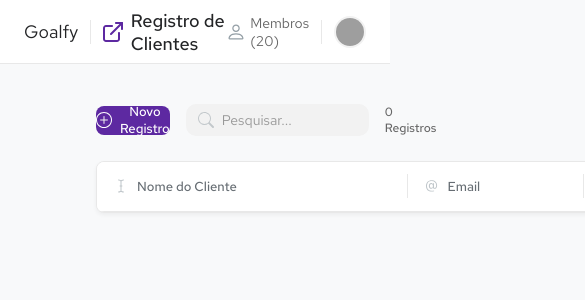
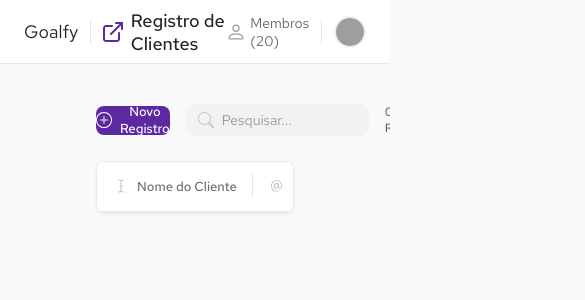
Before and after one commit to sophialberton/teste-dev-fullstack, a React (Vite) app in the folder frontend/: page / in a window 390 px wide. Shown: the top 300 px of the page, 585 px wide, since content can reach past the window. Built offline with nearby package versions, Linux system fonts and the light colour scheme; grey boxes are pictures that could not be loaded.

Commit message:
styles/fix: responsividade da tabela, proporcionalmente

```diff
--- a/frontend/src/App.tsx
+++ b/frontend/src/App.tsx
@@ -28,13 +28,22 @@ const ActionBar = styled.div`
   }
 `;
 
+const PageContainer = styled.div`
+  width: 100%;
+  max-width: 100vw; /* Garante que não ultrapasse a largura da tela */
+  margin: 0 auto;
+  padding: 104px 96px 40px; /* Mantém o alinhamento de 96px à esquerda */
+  box-sizing: border-box; /* Essencial para que o padding não "empurre" a largura para fora */
+  overflow-x: hidden; /* Evita o scroll horizontal indesejado na página inteira */
+`;
+
 function App() {
   const { customers } = useCustomer();
 
   return (
     <>
       <Header />
-      <MainContent>
+      <PageContainer>
         <ActionBar>
           <PrimaryButton>
           <img src={plusCircle} alt="Círculo Mais" className='circulo-mais'/>
@@ -47,7 +56,7 @@ function App() {
           <span>{customers.length} Registros</span>
         </ActionBar>
         <CustomerTable />
-      </MainContent>
+      </PageContainer>
     </>
   );
 }
--- a/frontend/src/components/header/index.tsx
+++ b/frontend/src/components/header/index.tsx
@@ -28,6 +28,13 @@ const GoalfyLogo = styled.h1`
   font-size: 18px;
   color: #232426;
   margin-right: 12px; // Espaçamento até a divisória
+`;
+
+const BrandDivider = styled.div`
+  width: 1px;
+  height: 24px;
+  background-color: #E8E8E8;
+  margin: 0 16px; /* Ajuste para que a barra fique exatamente a 96px da borda da tela */
 `;
 
 const Divider = styled.div`
--- a/frontend/src/components/table/styles.ts
+++ b/frontend/src/components/table/styles.ts
@@ -1,19 +1,19 @@
 import styled from 'styled-components';
 
 export const TableContainer = styled.div`
-  width: 1304px;
-  margin: 0 auto;
+  width: 100%; /* Ocupa todo o espaço disponível no PageContainer */
   background: white;
   border-radius: 8px;
+  border: 1px solid #E8E8E8;
   box-shadow: 0 2px 4px rgba(0,0,0,0.05);
-  overflow: hidden;
-  border: 1px solid #E8E8E8;
+  overflow-x: auto;
+  margin-top: 20px;
 `;
 
 export const StyledTable = styled.table`
-  width: 100%;
+  width: 100%; /* A tabela se expande para preencher o Wrapper */
   border-collapse: collapse;
-
+  table-layout: auto; /* Permite que o navegador ajuste as colunas proporcionalmente */
   thead tr {
     height: 49px;
     background: #FFFFFF;
@@ -52,7 +52,9 @@ export const StyledTable = styled.table`
       background-color: #F9F9F9;
     }
   }
-
+  th, td {
+    white-space: nowrap; /* Evita que o texto quebre linha em telas menores */
+  }
   /* Estilo para a linha selecionada (borda azul) conforme image_7e50e1 */
   tbody tr.selected {
     outline: 1px solid #0091FF;
```
